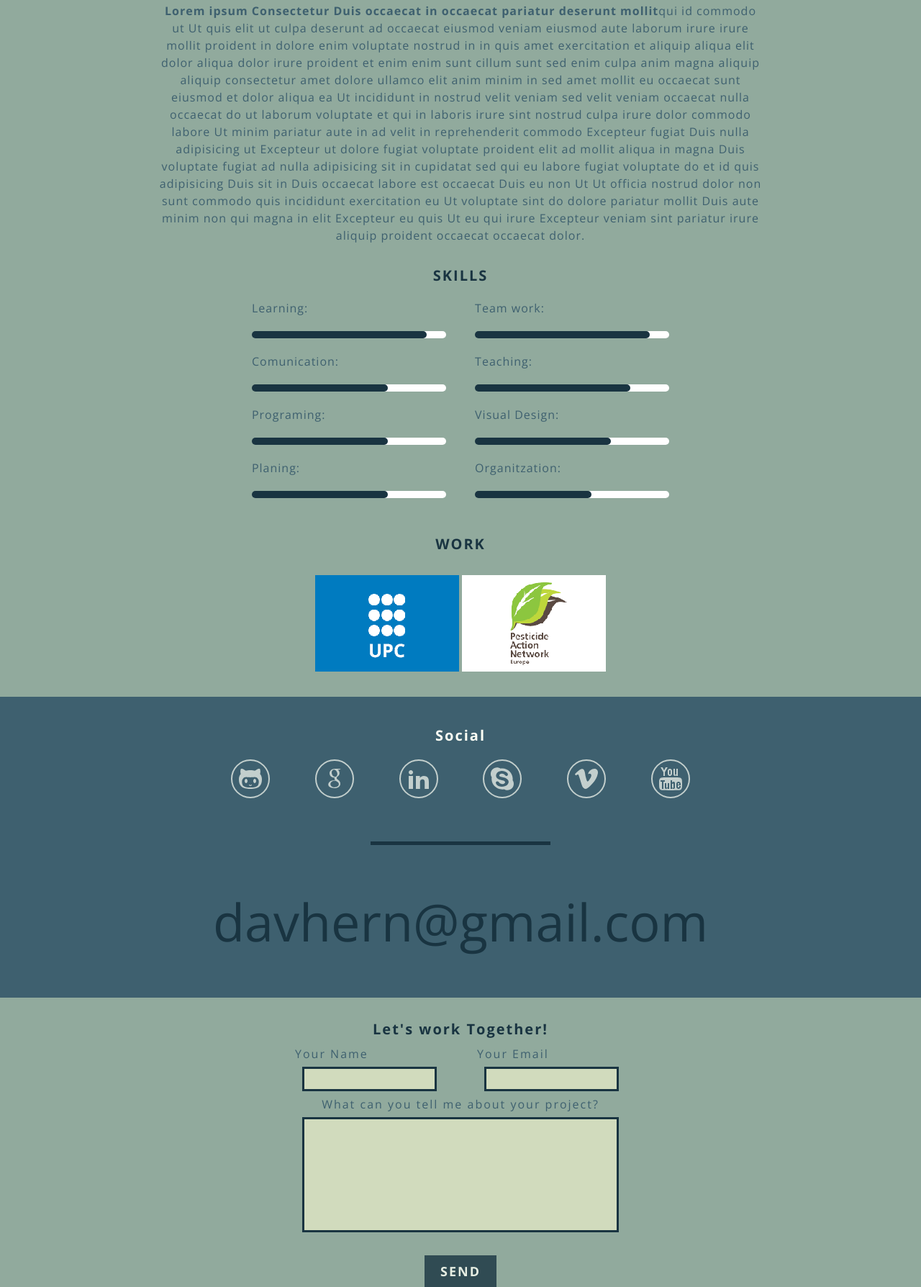
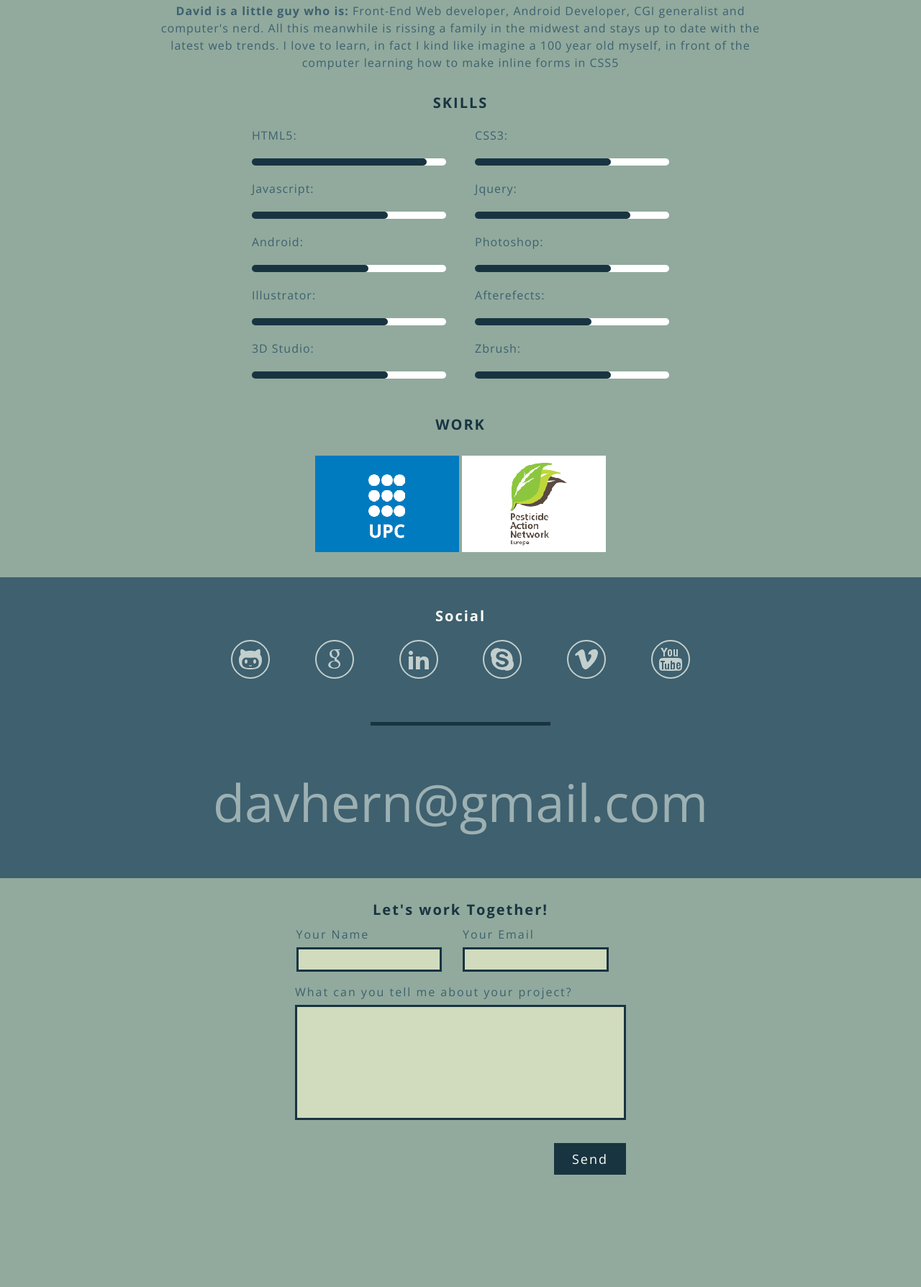
Before and after one commit to Trifit/trifit.github.io, a plain HTML site: page index.html in a window 1280 px wide. Shown: the part 494-2282 px from the top of the page at 72% size. After the commit the page ends 2126 px from the top, so only its background shows below. Drawn offline with nearby package versions, Linux system fonts and the light colour scheme.

Commit message:
Some minnor css touches

```diff
--- a/index.html
+++ b/index.html
@@ -4,7 +4,7 @@
     <meta charset="utf-8">
     <meta http-equiv="X-UA-Compatible" content="IE=edge">
     <meta name="viewport" content="width=device-width, initial-scale=1">
-    <title>PORTAFOLIO'S OWNER NAME</title>
+    <title>DAVID H. PARRAMON</title>
     <!-- <link type="image/x-icon" href="favicon.ico" rel="icon" /> -->
     <!--my custom theme -->
     <link rel="stylesheet" type="text/css" href="stylesheets/screen.css">
@@ -37,8 +37,8 @@
         </div>
       </div>
         <div class="wrapper-name">
-          <h1>PORTAFOLIO'S OWNER NAME</h1>
-          <h2>CODER // CGI ARTIST // ANIMATOR</h2>
+          <h1>DAVID H. PARRAMON</h1>
+          <h2>FRONT END DEV // CGI ARTIST // ANIMATOR</h2>
         </div>
 
     </header>
@@ -85,57 +85,68 @@
         </svg>
         <!-- <img class="inject-me" src="img/SVG/me.svg"> -->
       </div>
-      <p><strong>Lorem ipsum Consectetur Duis occaecat in occaecat pariatur deserunt mollit</strong>qui id commodo ut Ut quis elit ut culpa deserunt ad occaecat eiusmod veniam eiusmod aute laborum irure irure mollit proident in dolore enim voluptate nostrud in in quis amet exercitation et aliquip aliqua elit dolor aliqua dolor irure proident et enim enim sunt cillum sunt sed enim culpa anim magna aliquip aliquip consectetur amet dolore ullamco elit anim minim in sed amet mollit eu occaecat sunt eiusmod et dolor aliqua ea Ut incididunt in nostrud velit veniam sed velit veniam occaecat nulla occaecat do ut laborum voluptate et qui in laboris irure sint nostrud culpa irure dolor commodo labore Ut minim pariatur aute in ad velit in reprehenderit commodo Excepteur fugiat Duis nulla adipisicing ut Excepteur ut dolore fugiat voluptate proident elit ad mollit aliqua in magna Duis voluptate fugiat ad nulla adipisicing sit in cupidatat sed qui eu labore fugiat voluptate do et id quis adipisicing Duis sit in Duis occaecat labore est occaecat Duis eu non Ut Ut officia nostrud dolor non sunt commodo quis incididunt exercitation eu Ut voluptate sint do dolore pariatur mollit Duis aute minim non qui magna in elit Excepteur eu quis Ut eu qui irure Excepteur veniam sint pariatur irure aliquip proident occaecat occaecat dolor.
-      </p>
+      <p><strong>David is a little guy who is: </strong> Front-End Web developer, Android Developer, CGI generalist and computer's nerd. All this meanwhile is rissing a family in the midwest and stays up to date with the latest web trends. I love to learn, in fact I kind like imagine a 100 year old myself, in front of the computer learning how to make inline forms in CSS5</p>
     </section>
     <section id="skills">
       <h3>SKILLS</h3>
       <ul>
         <li>
-          <p>Learning:</p>
+          <p>HTML5:</p>
           <div class="skill-9">
             <span></span>
           </div>
         </li>
         <li>
-          <p>Team work:</p>
-          <div class="skill-9">
-            <span></span>
-          </div>
-        </li>
-        <li>
-          <p>Comunication:</p>
+          <p>CSS3:</p>
           <div class="skill-7">
             <span></span>
           </div>
         </li>
         <li>
-          <p>Teaching:</p>
+          <p>Javascript:</p>
+          <div class="skill-7">
+            <span></span>
+          </div>
+        </li>
+        <li>
+          <p>Jquery:</p>
           <div class="skill-8">
             <span></span>
           </div>
         </li>
         <li>
-          <p>Programing:</p>
+          <p>Android:</p>
+          <div class="skill-6">
+            <span></span>
+          </div>
+        </li>
+        <li>
+          <p>Photoshop:</p>
           <div class="skill-7">
             <span></span>
           </div>
         </li>
         <li>
-          <p>Visual Design:</p>
+          <p>Illustrator:</p>
           <div class="skill-7">
             <span></span>
           </div>
         </li>
         <li>
-          <p>Planing:</p>
+          <p>Afterefects:</p>
+          <div class="skill-6">
+            <span></span>
+          </div>
+        </li>
+        <li>
+          <p>3D Studio:</p>
           <div class="skill-7">
             <span></span>
           </div>
         </li>
         <li>
-          <p>Organitzation:</p>
-          <div class="skill-6">
+          <p>Zbrush:</p>
+          <div class="skill-7">
             <span></span>
           </div>
         </li>
@@ -270,7 +281,7 @@
           </label>
         </div>
         <div class="submit-wrap">
-          <input type="submit" value="SEND" class="shockwave"></div>
+          <input type="submit" value="Send" class="shockwave"></div>
         </form>
       </section>
       <!-- <footer>
--- a/sass/_contact.scss
+++ b/sass/_contact.scss
@@ -10,6 +10,7 @@
         margin:0 20px;
         label{
             display:inline-block;
+            text-align: left;
             input, textarea {
                 border: 3px solid $color5;
                 padding: 3px 10px;
@@ -17,6 +18,7 @@
                 background: $color2;
                 margin: 7px auto;
                 box-sizing: border-box!important;
+                text-align: left;
                 &:focus {
                     border-color: $color3;
                     background: $color1;
@@ -28,69 +30,64 @@
         .info-group {
             margin-top: 10px;
             label {
-                width:45%;
-                float:left;
+                width:49%;
                 span{
                     display:block;
                     text-align: left;
                 }
+                input{
+                    width: 90%;
+                }
                 &:nth-child(2) {
-                    float: right;
-                    margin: 0 auto;
-                }
-                input{
-                    max-width: calc(100% - 20px);
+
                 }
             }
-            @media screen and (max-width : 760px){
-                label,input{
-                    width: 100%!important;
-                    float: none!important;
+        .tell-group{
+            label{
+                textarea{
+                    width:100%;
                 }
             }
         }
+            @media screen and (max-width : 480px){
+                label{
+                    width: 100%;
+                }
+            }
+        }
+
         .tell-group {
             margin-top: 10px;
             textarea {
                 height: 10em;
-                width: calc(100% - 20px);
+                width: 100%;
                 resize: none;
             }
-            @media screen and (max-width : 760px){
-                textarea{
-                    width: 95%!important;
-                }
-            }
+
         }
         .submit-wrap {
             margin-top: 20px;
-
+            text-align: right;
             input {
                 width: 100px;
                 font-size: 18px;
-                font-weight: 600;
+                font-weight: 300;
                 color: $color1;
                 background: $color5;
 
                 padding:10px 0;
                 letter-spacing: 2px;
-                opacity: 0.8;
-                transition: all .2s ease-in-out;
+
+
                 border:none;
-                &:hover {
-                    opacity: 1;
-                }
+
             }
             .shockwave{
-                transition: all .1s ease-in-out;
-                -webkit-transform-origin : 100% 50%;
-                -moz-transform-origin : 100% 50%;
-                -o-transform-origin : 100% 50%;
-                -ms-transform-origin : 100% 50%;
                 transform-origin : 0 50%;
+                cursor: pointer;
                 &:hover{
-                    transform: scale(1.1);
-                    cursor: pointer;
+                    transition: box-shadow .1s ease-in-out;
+                    box-shadow: 0px 10px 50px rgba(0, 0, 0, 0.4);
                 }
             }
         }
--- a/sass/_header.scss
+++ b/sass/_header.scss
@@ -59,14 +59,20 @@ header{
 		z-index: 99;
 		width: 100%;
 		padding: 0;
-		margin-top:-30px;
-		#wrapper-name{
-			padding:0;
-			width: 60%;
-			h1{
-				font-size: 16px!important;
+		top:0;
+		.wrapper-head{
+			padding: 2% 0;
+			right:2%;
+			#wrapper-name{
+				padding:0;
+				width: 60%;
+				h1{
+					font-size: 16px!important;
+				}
 			}
+
 		}
+
 
 		@include navbarRes;
 	}
--- a/sass/_social.scss
+++ b/sass/_social.scss
@@ -49,10 +49,12 @@
 		font-size: 72px;
 		line-height: 1;
 		font-weight: 300;
-		color:$color5;
+		color:$color1;
+		cursor:pointer;
+		opacity: 0.5;
 		&:hover{
-			color:$color1;
-			cursor:pointer;
+			opacity: 1;
+			transition: opacity .2s ease-in-out;
 		}
 	}
 
--- a/sass/_work.scss
+++ b/sass/_work.scss
@@ -33,7 +33,7 @@
 						height:100%;
 						width:100%;
 						top:-134px;
-						transition: top 0.5s ease;
+						transition: top 0.2s ease;
 						vertical-align: left;
 						background: rgba($color5, 0.9);
 					  	h4{
```
Also changed, not shown: stylesheets/screen.css.
